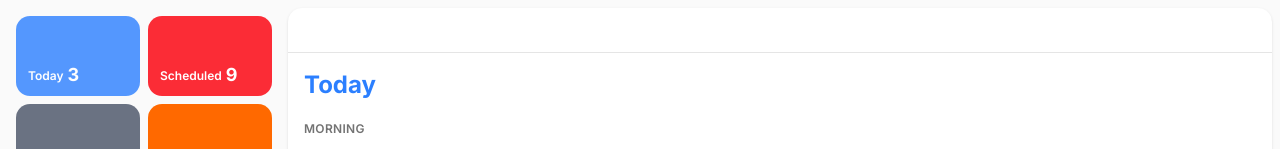
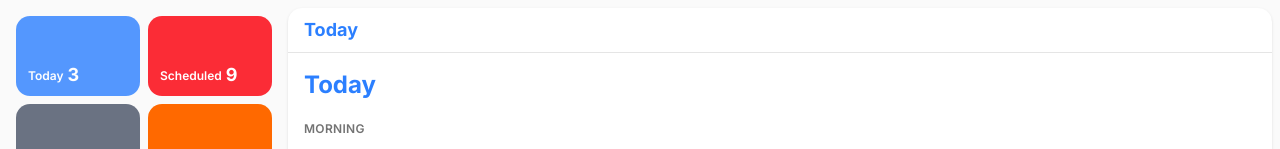
Before and after one commit to lcasviana/reminders, a Next.js app: page / in a window 1280 px wide. Shown: the top 149 px of the page. Built offline with nearby package versions, Linux system fonts and the light colour scheme; some icons are missing.

Commit message:
core: top bar

```diff
--- a/src/features/main-panel/main-panel.tsx
+++ b/src/features/main-panel/main-panel.tsx
@@ -9,6 +9,8 @@ import { Button } from "@/components/ui/button";
 import { Input } from "@/components/ui/input";
 import { useReminders } from "@/context/reminders-context";
 import { ReminderDetail } from "@/features/reminders/reminder-detail";
+import { LIST_TEXT_COLOR_MAP, SMART_LIST_TEXT_COLOR_MAP } from "@/lib/colors";
+import { cn } from "@/lib/utils";
 import { type SmartList, isSmartList } from "@/schemas/smart-list.schema";
 
 import { AllView } from "./all-view";
@@ -35,7 +37,12 @@ function SmartListView({ view }: { view: SmartList }) {
 }
 
 export function MainPanel() {
-  const { selectedView, setEditingReminderId } = useReminders();
+  const { selectedView, lists, setEditingReminderId } = useReminders();
+
+  const smartList = isSmartList(selectedView) ? selectedView : null;
+  const currentList = smartList ? null : lists.find((l) => l.id === selectedView);
+  const viewTitle = smartList ?? currentList?.name ?? "";
+  const viewTitleColor = smartList ? SMART_LIST_TEXT_COLOR_MAP[smartList] : (LIST_TEXT_COLOR_MAP[currentList?.color ?? ""] ?? "text-gray-500");
   const [searchOpen, setSearchOpen] = useState(false);
   const [searchQuery, setSearchQuery] = useState("");
 
@@ -46,7 +53,8 @@ export function MainPanel() {
 
   return (
     <div className="flex h-full flex-col">
-      <div className="flex shrink-0 items-center justify-end gap-1 border-b px-4 py-2">
+      <div className="flex shrink-0 items-center justify-between gap-1 border-b px-4 py-2">
+        <span className={cn("text-lg font-bold", viewTitleColor)}>{viewTitle}</span>
         {searchOpen && (
           <Input
             autoFocus
@@ -72,8 +80,8 @@ export function MainPanel() {
       <div className="flex-1 overflow-y-auto">
         {searchQuery.trim() ? (
           <SearchView query={searchQuery.trim()} />
-        ) : isSmartList(selectedView) ? (
-          <SmartListView view={selectedView} />
+        ) : smartList ? (
+          <SmartListView view={smartList} />
         ) : (
           <ListView listId={selectedView} />
         )}
--- a/src/lib/colors.ts
+++ b/src/lib/colors.ts
@@ -19,3 +19,11 @@ export const LIST_TEXT_COLOR_MAP: Record<string, string> = {
   pink: "text-pink-500",
   gray: "text-gray-500",
 };
+
+export const SMART_LIST_TEXT_COLOR_MAP = {
+  Today: "text-blue-500",
+  Scheduled: "text-red-500",
+  All: "text-gray-500",
+  Flagged: "text-orange-500",
+  Completed: "text-gray-500",
+} as const;
```
Also changed, not shown: 1 other file (tests, documents, lock files or other folders).
